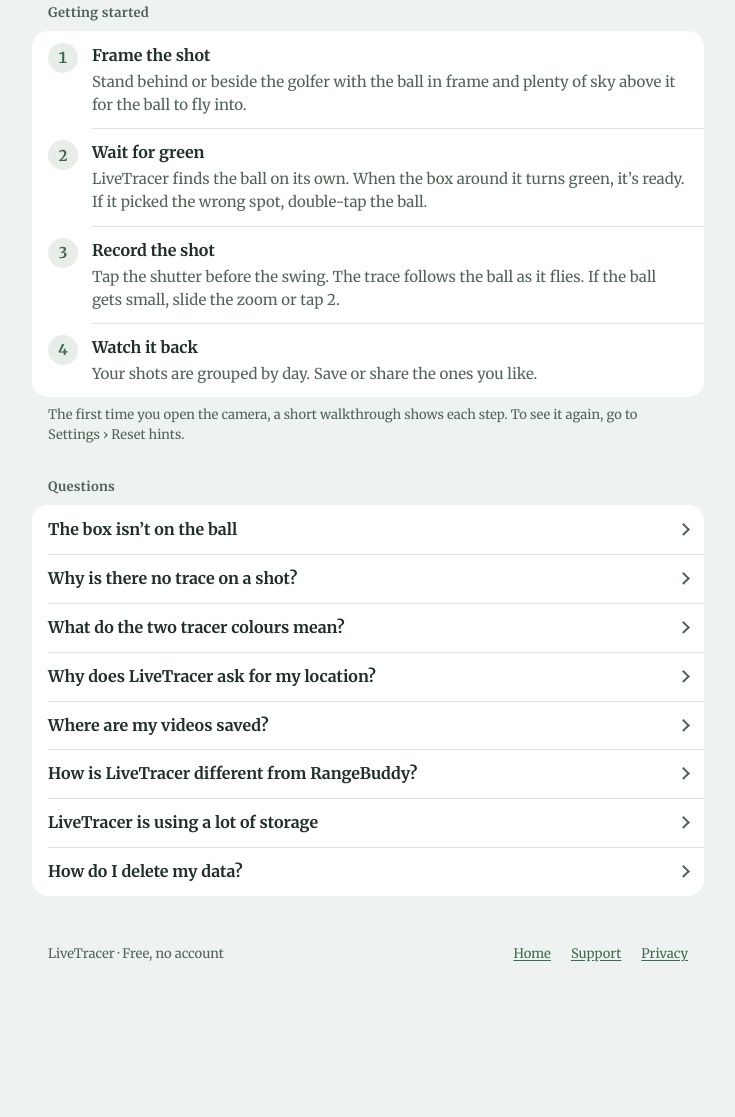
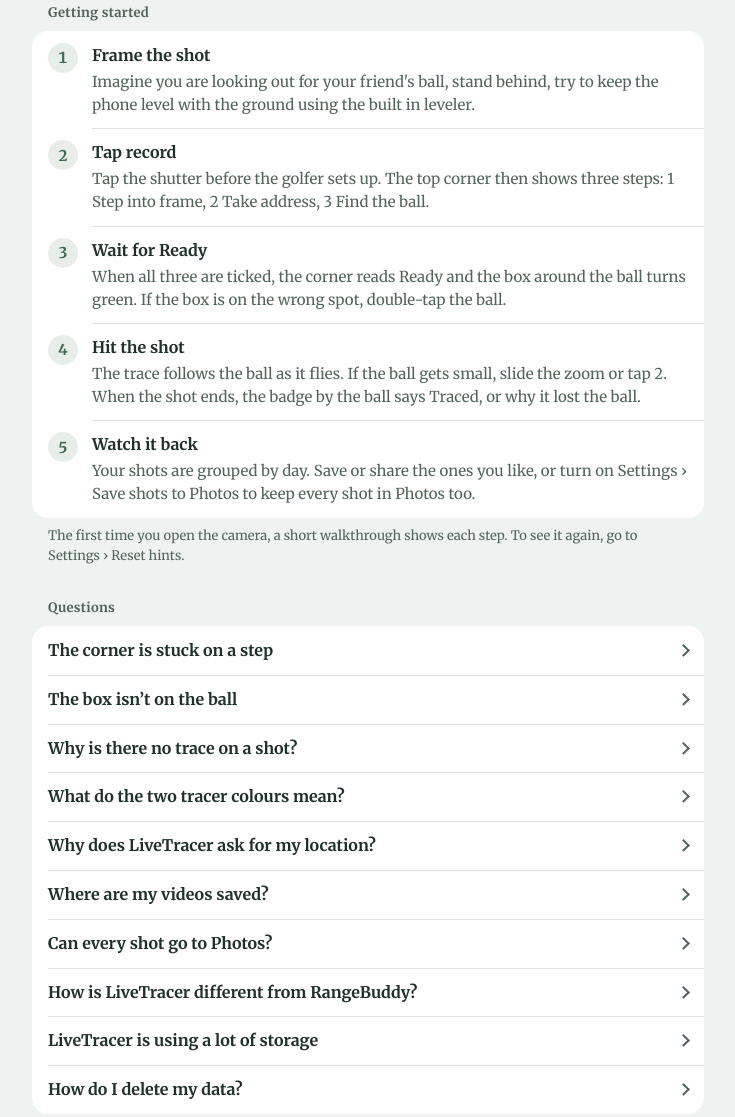
Before and after one commit to lkpklkk/LiveTracer-site, a plain HTML site: page support/index.html in a window 1280 px wide. Shown: the part 438-1555 px from the top of the page, without its empty margins (272-1007 px from the left). Before the commit the page ends 1442 px from the top, so only its background shows below. Drawn offline with Linux system fonts and the light colour scheme.

Commit message:
[feature]: Write Getting started and Questions from the app's FAQ file
The support page's Getting started and Questions now come from the app's
Support/faq.json in GolfApps (Tools/Support/render_site_faq.py), between
faq:begin and faq:end markers, updated to the app's current flow. Each
question gets an id so it can be linked to directly.

Co-Authored-By: Claude Opus 5.5 <noreply@anthropic.com>

```diff
--- a/support/index.html
+++ b/support/index.html
@@ -38,24 +38,29 @@
       <p class="section-footer">To report a problem, include your iPhone model, iOS version and what happened. A screen recording helps.</p>
     </section>
 
+    <!-- faq:begin Apps/LiveTracer/LiveTracer/Support/faq.json (generated by Tools/Support/render_site_faq.py; edit the FAQ file, not this) -->
     <section aria-labelledby="start-heading">
       <h2 class="section-header" id="start-heading">Getting started</h2>
       <ol class="group has-icons">
         <li class="row">
           <span class="step-number" aria-hidden="true">1</span>
-          <div class="row-body"><p class="row-title">Frame the shot</p><p class="row-text">Stand behind or beside the golfer with the ball in frame and plenty of sky above it for the ball to fly into.</p></div>
+          <div class="row-body"><p class="row-title">Frame the shot</p><p class="row-text">Imagine you are looking out for your friend's ball, stand behind, try to keep the phone level with the ground using the built in leveler.</p></div>
         </li>
         <li class="row">
           <span class="step-number" aria-hidden="true">2</span>
-          <div class="row-body"><p class="row-title">Wait for green</p><p class="row-text">LiveTracer finds the ball on its own. When the box around it turns green, it’s ready. If it picked the wrong spot, double-tap the ball.</p></div>
+          <div class="row-body"><p class="row-title">Tap record</p><p class="row-text">Tap the shutter before the golfer sets up. The top corner then shows three steps: 1 Step into frame, 2 Take address, 3 Find the ball.</p></div>
         </li>
         <li class="row">
           <span class="step-number" aria-hidden="true">3</span>
-          <div class="row-body"><p class="row-title">Record the shot</p><p class="row-text">Tap the shutter before the swing. The trace follows the ball as it flies. If the ball gets small, slide the zoom or tap 2.</p></div>
+          <div class="row-body"><p class="row-title">Wait for Ready</p><p class="row-text">When all three are ticked, the corner reads Ready and the box around the ball turns green. If the box is on the wrong spot, double-tap the ball.</p></div>
         </li>
         <li class="row">
           <span class="step-number" aria-hidden="true">4</span>
-          <div class="row-body"><p class="row-title">Watch it back</p><p class="row-text">Your shots are grouped by day. Save or share the ones you like.</p></div>
+          <div class="row-body"><p class="row-title">Hit the shot</p><p class="row-text">The trace follows the ball as it flies. If the ball gets small, slide the zoom or tap 2. When the shot ends, the badge by the ball says Traced, or why it lost the ball.</p></div>
+        </li>
+        <li class="row">
+          <span class="step-number" aria-hidden="true">5</span>
+          <div class="row-body"><p class="row-title">Watch it back</p><p class="row-text">Your shots are grouped by day. Save or share the ones you like, or turn on Settings › Save shots to Photos to keep every shot in Photos too.</p></div>
         </li>
       </ol>
       <p class="section-footer">The first time you open the camera, a short walkthrough shows each step. To see it again, go to Settings › Reset hints.</p>
@@ -64,40 +69,49 @@
     <section aria-labelledby="faq-heading">
       <h2 class="section-header" id="faq-heading">Questions</h2>
       <div class="group">
-        <details class="row">
+        <details class="row" id="corner-stuck">
+          <summary>The corner is stuck on a step</summary>
+          <div class="answer"><p>Step into frame: get the golfer’s whole body in the picture. Take address: the golfer stands still over the ball for a moment. Find the ball: if LiveTracer doesn’t find it, double-tap the ball.</p></div>
+        </details>
+        <details class="row" id="box-not-on-ball">
           <summary>The box isn’t on the ball</summary>
           <div class="answer"><p>Double-tap the ball to move the box there. Tap reset to let LiveTracer search on its own again.</p></div>
         </details>
-        <details class="row">
+        <details class="row" id="no-trace">
           <summary>Why is there no trace on a shot?</summary>
-          <div class="answer"><p>The tracer needs to see the ball leave. Wait for the green box before the swing, keep the ball in frame, and avoid filming straight into the sun. Zooming in helps when the ball is far away.</p></div>
+          <div class="answer"><p>The tracer needs to see the ball leave. Wait for Ready and the green box before the swing, keep the ball in frame, and avoid filming straight into the sun. Zooming in helps when the ball is far away.</p><p>If the badge says Camera lost, the picture moved too fast or showed too little background to follow. Move the phone smoothly and keep some ground or trees in view.</p></div>
         </details>
-        <details class="row">
+        <details class="row" id="tracer-colours">
           <summary>What do the two tracer colours mean?</summary>
           <div class="answer"><p><span class="swatch tracer" aria-hidden="true"></span>The tracer colour is where LiveTracer saw the ball.</p><p><span class="swatch projected" aria-hidden="true"></span>Yellow is the projected rest of the flight, estimated from what it saw.</p></div>
         </details>
-        <details class="row">
+        <details class="row" id="location">
           <summary>Why does LiveTracer ask for my location?</summary>
           <div class="answer"><p>To label each day’s shots with the course or town you were at. It’s optional: say no and your shots simply have no place name. See <a href="../privacy/">Privacy</a>.</p></div>
         </details>
-        <details class="row">
+        <details class="row" id="videos-saved">
           <summary>Where are my videos saved?</summary>
           <div class="answer"><p>In LiveTracer on your iPhone, grouped by day. To keep a copy somewhere else, share a shot or save it to Photos.</p></div>
         </details>
-        <details class="row">
+        <details class="row" id="save-to-photos">
+          <summary>Can every shot go to Photos?</summary>
+          <div class="answer"><p>Yes. Turn on Settings › Save shots to Photos. Each shot is saved with its tracer as soon as it’s ready, and stays in LiveTracer too.</p></div>
+        </details>
+        <details class="row" id="vs-rangebuddy">
           <summary>How is LiveTracer different from RangeBuddy?</summary>
           <div class="answer"><p>LiveTracer is for filming one shot at a time and seeing its trace straight away. <a href="https://lkpklkk.github.io/RangeBuddy-site/">RangeBuddy</a> sits on a stand at the range and clips every swing of a practice session on its own.</p></div>
         </details>
-        <details class="row">
+        <details class="row" id="storage">
           <summary>LiveTracer is using a lot of storage</summary>
           <div class="answer"><p>Videos take space. Delete shots you no longer need, after saving any you want to keep to Photos.</p></div>
         </details>
-        <details class="row">
+        <details class="row" id="delete-data">
           <summary>How do I delete my data?</summary>
           <div class="answer"><p>Delete shots in the app, or delete LiveTracer from your iPhone to remove everything it stored.</p></div>
         </details>
       </div>
     </section>
+    <!-- faq:end -->
   </main>
 
   <footer class="footer">
```
